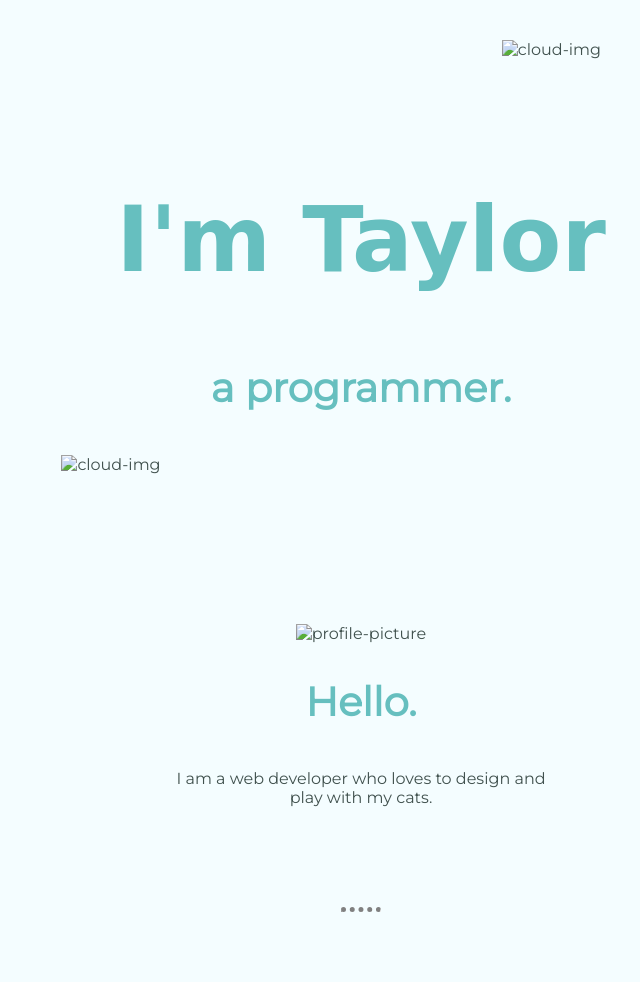
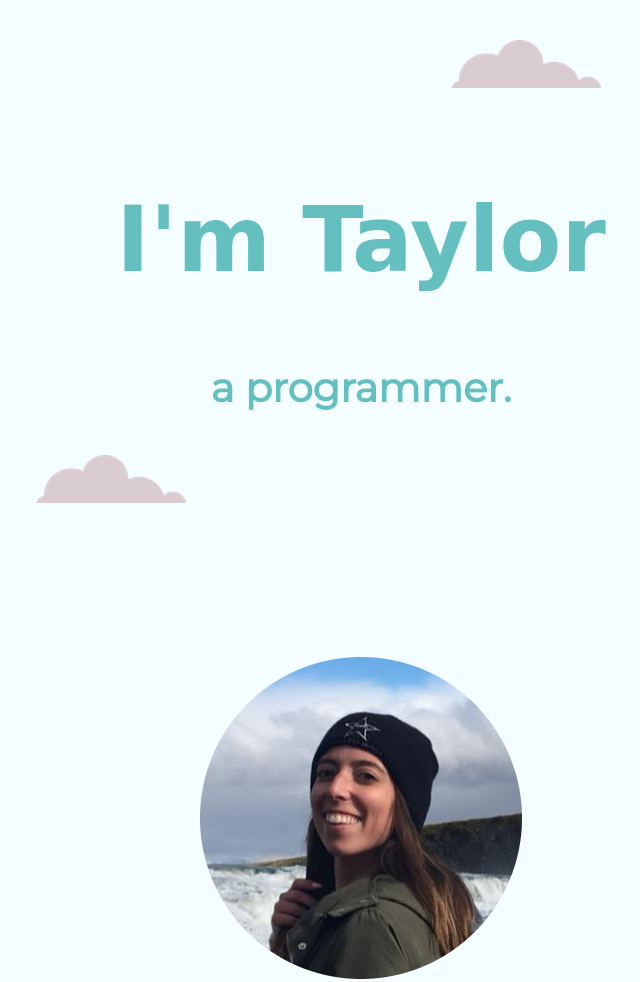
Before and after one commit to taylormccormack/mywebsite, a plain HTML site: page index.html in a window 1280 px wide. Shown: the top 982 px of the page, without its empty margins (279-919 px from the left). Drawn offline with Linux system fonts and the light colour scheme; files that its build step writes are made by us from their sources; files whose address does not match are found by name; a web font is replaced by a local one.

Commit message:
Update index.html

```diff
--- a/index.html
+++ b/index.html
@@ -14,13 +14,13 @@
 </head>
 <body>
     <div class="top-container">
-        <img class="top-cloud" src="CSS/images/cloud.png" alt="cloud-img" />
+        <img class="top-cloud" src="images/cloud.png" alt="cloud-img" />
         <h1>I'm Taylor</h1>
         <h2>a programmer.</h2>
-        <img class ="bottom-cloud" src="CSS/images/cloud.png" alt="cloud-img" />
+        <img class ="bottom-cloud" src="images/cloud.png" alt="cloud-img" />
         <div class="middle-container">
             <div class="profile">
-              <img class="profile-img" src="CSS/images/taylor-modified.png" alt="profile-picture">
+              <img class="profile-img" src="images/taylor-modified.png" alt="profile-picture">
               <h2>Hello.</h2>
               <p class="intro">I am a web developer who loves to design and play with my cats.</p>
             </div>
```
